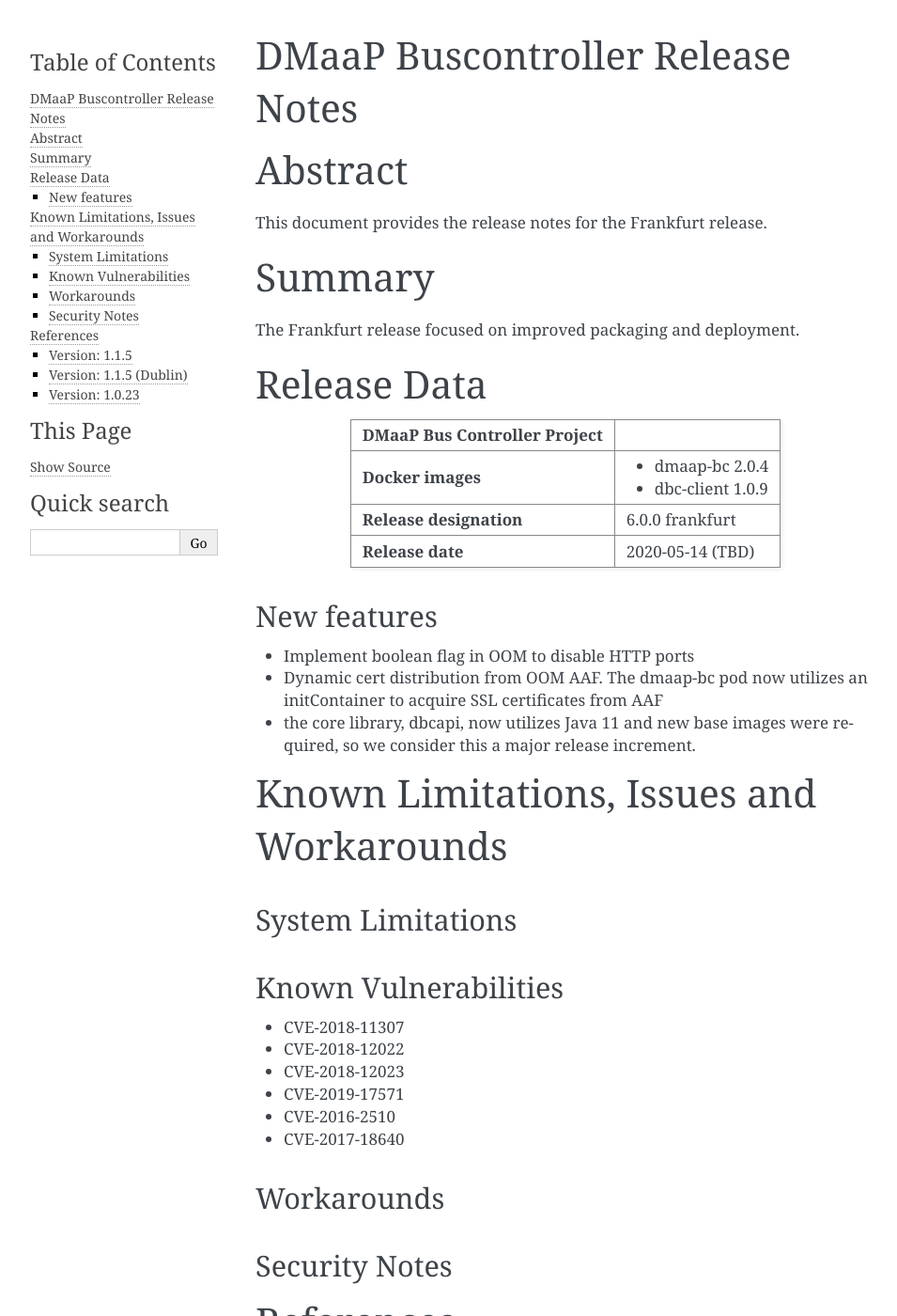
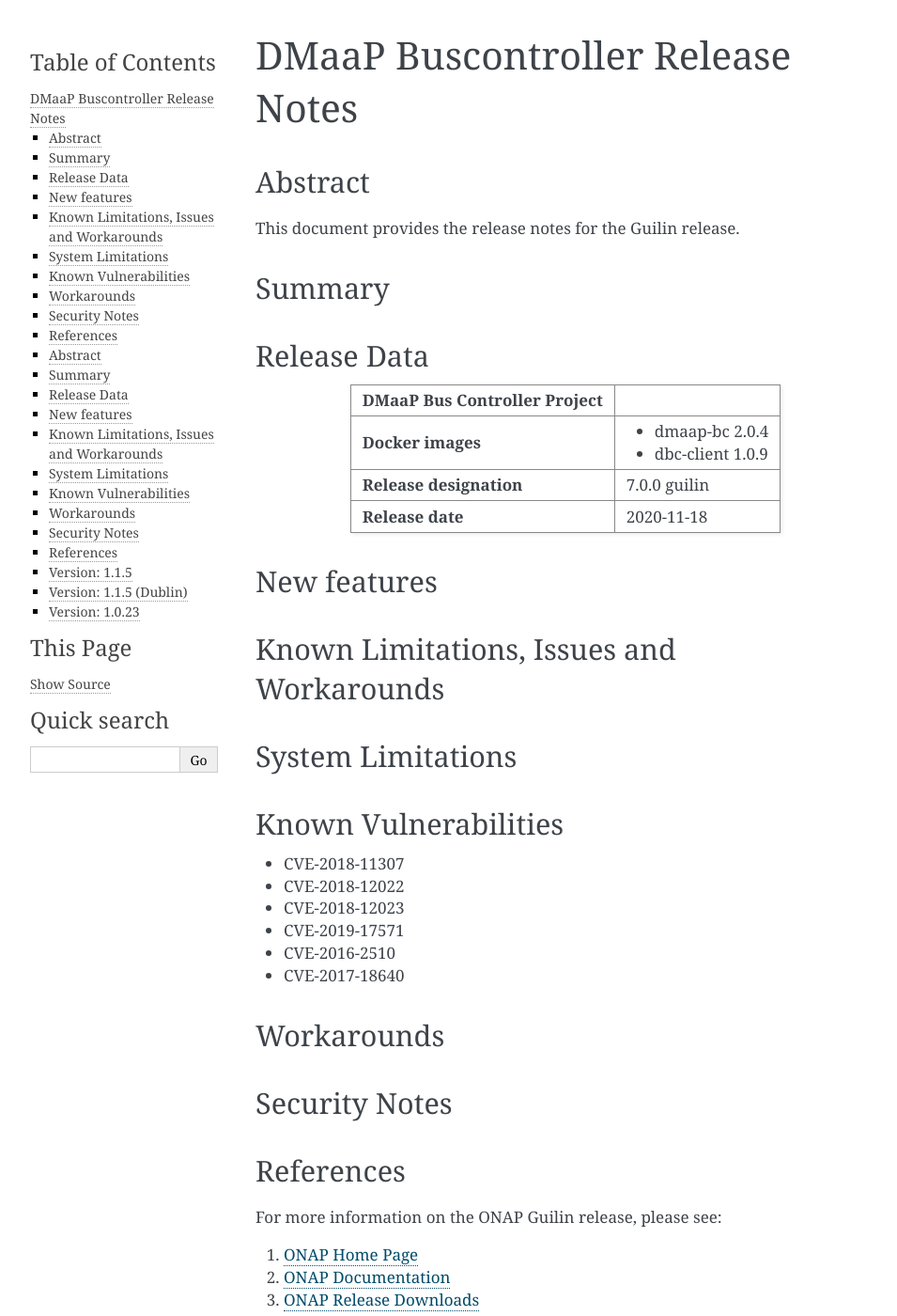
Before and after one commit to onap/dmaap-buscontroller, a Sphinx documentation site: the page built from docs/release-notes/release-notes.rst, in a window 1280 px wide and 1400 px high. Shown: the whole window at 94% size, without its empty margins (148-1103 px from the left). Built offline with Sphinx 7.4.7, drawn with Linux system fonts in a browser that asks for light colours; some of the changed text lies outside the part shown.

Commit message:
add guilin release notes
Issue-ID: DMAAP-1511
Change-Id: I9002fda686bed7acd77ebeb5851db6366b786a5f
Signed-off-by: sunil.unnava <sunil.unnava@att.com>

```diff
--- a/docs/release-notes/release-notes.rst
+++ b/docs/release-notes/release-notes.rst
@@ -16,25 +16,109 @@
 ..      * This note must be removed after content has been added.
 
 ..      ===========================
+..      * * *    GUILIN    * * *
+..      ===========================
+
+
+
+Abstract
+--------
+
+
+This document provides the release notes for the Guilin release.
+
+
+Summary
+-------
+
+Release Data
+------------
+
++--------------------------------------+--------------------------------------+
+| **DMaaP Bus Controller Project**     |                                      |
+|                                      |                                      |
++--------------------------------------+--------------------------------------+
+| **Docker images**                    | - dmaap-bc 2.0.4                     |
+|                                      | - dbc-client 1.0.9                   |
++--------------------------------------+--------------------------------------+
+| **Release designation**              | 7.0.0 guilin                         |
+|                                      |                                      |
++--------------------------------------+--------------------------------------+
+| **Release date**                     | 2020-11-18                           |
+|                                      |                                      |
++--------------------------------------+--------------------------------------+
+
+
+New features
+------------
+
+Known Limitations, Issues and Workarounds
+-----------------------------------------
+
+System Limitations
+------------------
+
+
+Known Vulnerabilities
+---------------------
+
+* CVE-2018-11307
+* CVE-2018-12022
+* CVE-2018-12023
+* CVE-2019-17571
+* CVE-2016-2510
+* CVE-2017-18640
+
+
+Workarounds
+-----------
+
+
+Security Notes
+--------------
+
+
+References
+----------
+
+For more information on the ONAP Guilin release, please see:
+
+#. `ONAP Home Page`_
+#. `ONAP Documentation`_
+#. `ONAP Release Downloads`_
+#. `ONAP Wiki Page`_
+
+
+.. _`ONAP Home Page`: https://www.onap.org
+.. _`ONAP Wiki Page`: https://wiki.onap.org
+.. _`ONAP Documentation`: https://docs.onap.org
+.. _`ONAP Release Downloads`: https://git.onap.org
+
+
+Quick Links:
+- `DMAAP project page <https://wiki.onap.org/display/DW/DMaaP+Planning>`_
+- `Passing Badge information for DMAAP <https://bestpractices.coreinfrastructure.org/en/projects/1751>`_
+
+..      ===========================
 ..      * * *    FRANKFURT    * * *
 ..      ===========================
 
 
 
 Abstract
-========
+--------
 
 
 This document provides the release notes for the Frankfurt release.
 
 
 Summary
-=======
+-------
 
 The Frankfurt release focused on improved packaging and deployment.
 
 Release Data
-============
+------------
 
 +--------------------------------------+--------------------------------------+
 | **DMaaP Bus Controller Project**     |                                      |
@@ -60,7 +144,7 @@
 
 
 Known Limitations, Issues and Workarounds
-=========================================
+-----------------------------------------
 
 
 System Limitations
@@ -87,7 +171,7 @@
 
 
 References
-==========
+----------
 
 For more information on the ONAP Frankfurt release, please see:
 
```
